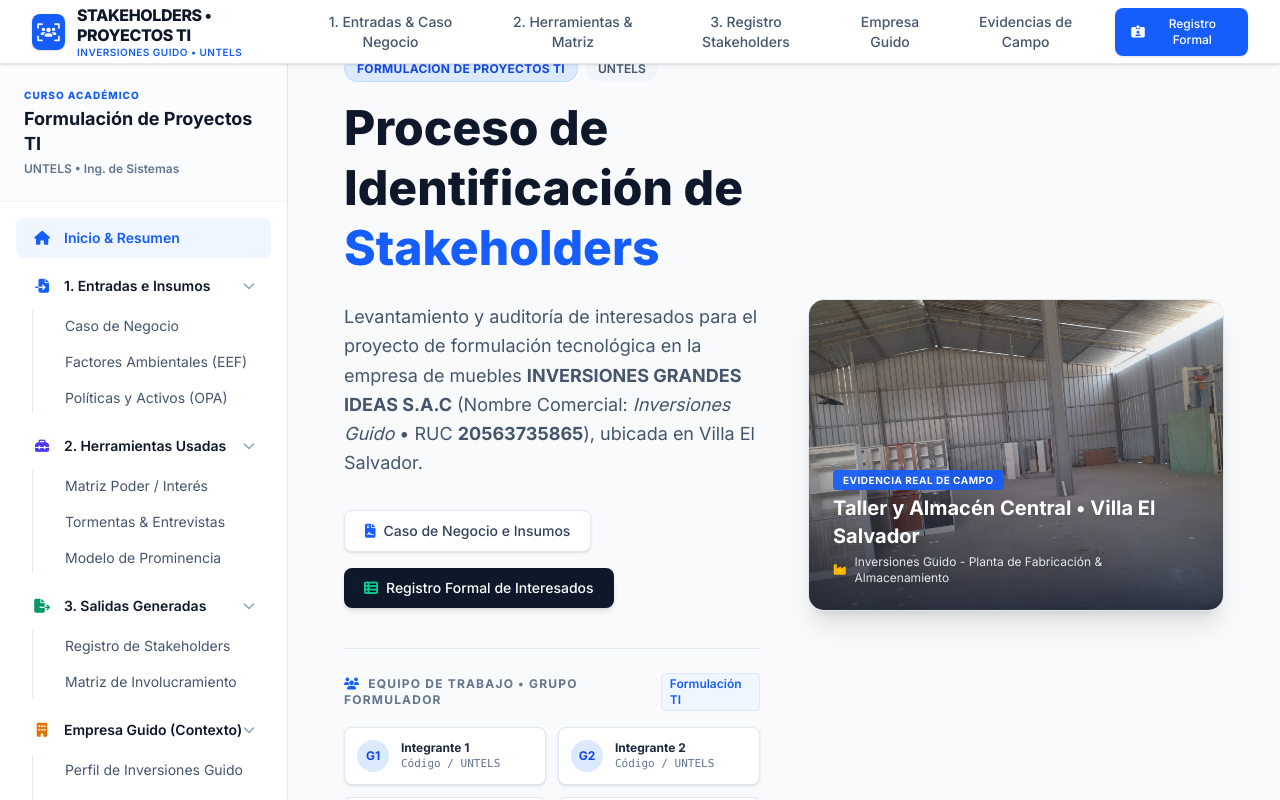
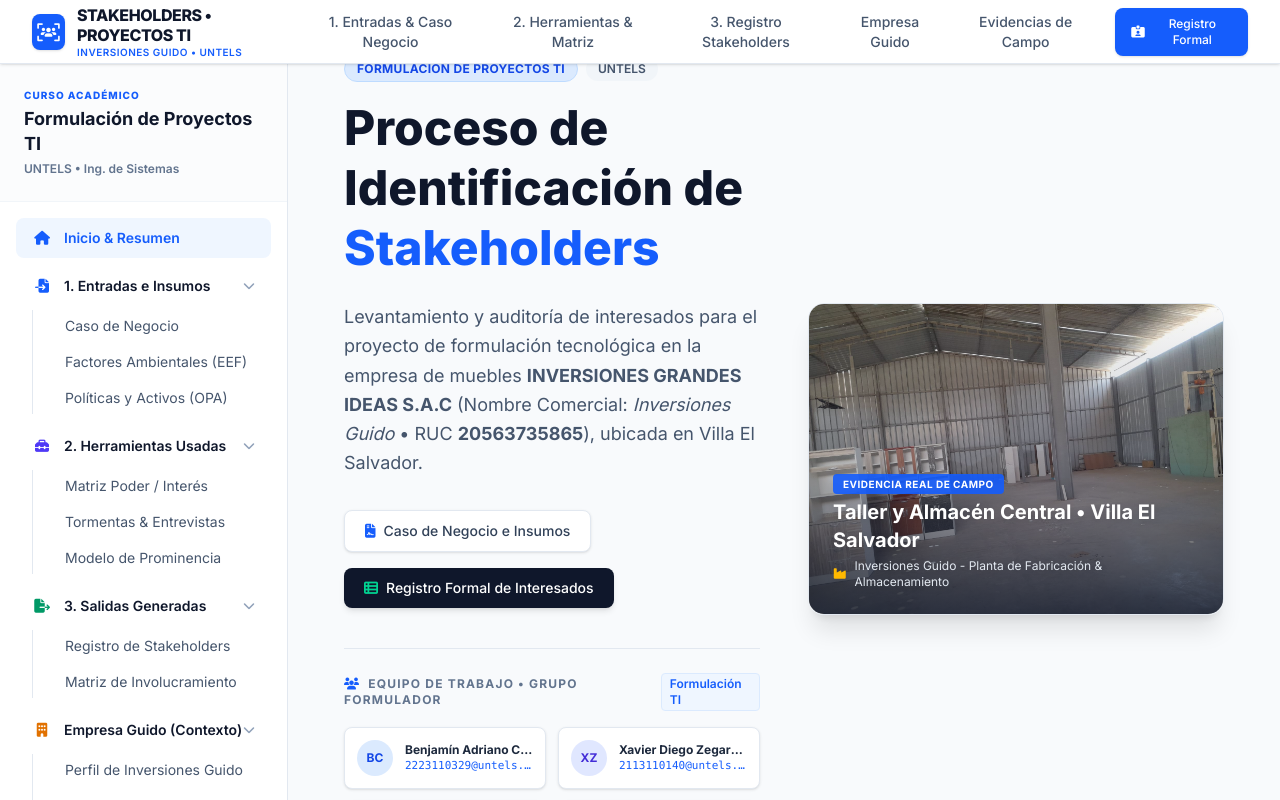
Before and after one commit to Mar-Ed/guido-blog, a Next.js app: page / in a window 1280 px wide. Built offline with nearby package versions, Linux system fonts and the light colour scheme.

Commit message:
feat: fix

```diff
--- a/app/page.tsx
+++ b/app/page.tsx
@@ -339,47 +339,55 @@
                 </div>
 
                 <div className="grid grid-cols-1 sm:grid-cols-2 gap-3 text-sm">
-                  {/* Integrante 1 */}
-                  <div className="p-3 bg-white rounded-lg border border-slate-200 shadow-sm flex items-center gap-3">
-                    <div className="w-8 h-8 rounded-full bg-blue-100 text-blue-700 flex items-center justify-center font-bold text-xs shrink-0">
-                      G1
+                  {/* Integrante 1: Benjamin Chipana */}
+                  <div className="p-3 bg-white rounded-lg border border-slate-200 shadow-sm flex items-center gap-3 hover:border-blue-300 transition-colors">
+                    <div className="w-9 h-9 rounded-full bg-blue-100 text-blue-700 flex items-center justify-center font-bold text-xs shrink-0">
+                      BC
                     </div>
-                    <div>
-                      <p className="font-bold text-slate-800 text-xs">Integrante 1</p>
-                      <p className="text-[11px] text-slate-500 font-mono">Código / UNTELS</p>
+                    <div className="min-w-0 flex-1">
+                      <p className="font-bold text-slate-800 text-xs truncate">Benjamín Adriano Chipana Bandera</p>
+                      <a href="mailto:2223110329@untels.edu.pe" className="text-[11px] text-blue-600 hover:underline font-mono block truncate">
+                        2223110329@untels.edu.pe
+                      </a>
                     </div>
                   </div>
 
-                  {/* Integrante 2 */}
-                  <div className="p-3 bg-white rounded-lg border border-slate-200 shadow-sm flex items-center gap-3">
-                    <div className="w-8 h-8 rounded-full bg-blue-100 text-blue-700 flex items-center justify-center font-bold text-xs shrink-0">
-                      G2
+                  {/* Integrante 2: Xavier Zegarra */}
+                  <div className="p-3 bg-white rounded-lg border border-slate-200 shadow-sm flex items-center gap-3 hover:border-blue-300 transition-colors">
+                    <div className="w-9 h-9 rounded-full bg-indigo-100 text-indigo-700 flex items-center justify-center font-bold text-xs shrink-0">
+                      XZ
                     </div>
-                    <div>
-                      <p className="font-bold text-slate-800 text-xs">Integrante 2</p>
-                      <p className="text-[11px] text-slate-500 font-mono">Código / UNTELS</p>
+                    <div className="min-w-0 flex-1">
+                      <p className="font-bold text-slate-800 text-xs truncate">Xavier Diego Zegarra Ortega</p>
+                      <a href="mailto:2113110140@untels.edu.pe" className="text-[11px] text-blue-600 hover:underline font-mono block truncate">
+                        2113110140@untels.edu.pe
+                      </a>
                     </div>
                   </div>
 
-                  {/* Integrante 3 */}
-                  <div className="p-3 bg-white rounded-lg border border-slate-200 shadow-sm flex items-center gap-3">
-                    <div className="w-8 h-8 rounded-full bg-blue-100 text-blue-700 flex items-center justify-center font-bold text-xs shrink-0">
-                      G3
+                  {/* Integrante 3: Jose Luis Alfaro */}
+                  <div className="p-3 bg-white rounded-lg border border-slate-200 shadow-sm flex items-center gap-3 hover:border-blue-300 transition-colors">
+                    <div className="w-9 h-9 rounded-full bg-emerald-100 text-emerald-700 flex items-center justify-center font-bold text-xs shrink-0">
+                      JA
                     </div>
-                    <div>
-                      <p className="font-bold text-slate-800 text-xs">Integrante 3</p>
-                      <p className="text-[11px] text-slate-500 font-mono">Código / UNTELS</p>
+                    <div className="min-w-0 flex-1">
+                      <p className="font-bold text-slate-800 text-xs truncate">Alfaro Mendoza José Luis</p>
+                      <a href="mailto:2223080086@untels.edu.pe" className="text-[11px] text-blue-600 hover:underline font-mono block truncate">
+                        2223080086@untels.edu.pe
+                      </a>
                     </div>
                   </div>
 
-                  {/* Integrante 4 */}
-                  <div className="p-3 bg-white rounded-lg border border-slate-200 shadow-sm flex items-center gap-3">
-                    <div className="w-8 h-8 rounded-full bg-blue-100 text-blue-700 flex items-center justify-center font-bold text-xs shrink-0">
-                      G4
+                  {/* Integrante 4: Marcelo Bilbao */}
+                  <div className="p-3 bg-white rounded-lg border border-slate-200 shadow-sm flex items-center gap-3 hover:border-blue-300 transition-colors">
+                    <div className="w-9 h-9 rounded-full bg-amber-100 text-amber-700 flex items-center justify-center font-bold text-xs shrink-0">
+                      MB
                     </div>
-                    <div>
-                      <p className="font-bold text-slate-800 text-xs">Integrante 4</p>
-                      <p className="text-[11px] text-slate-500 font-mono">Código / UNTELS</p>
+                    <div className="min-w-0 flex-1">
+                      <p className="font-bold text-slate-800 text-xs truncate">Marcelo Edmundo Bilbao Roca</p>
+                      <a href="mailto:2313010105@untels.edu.pe" className="text-[11px] text-blue-600 hover:underline font-mono block truncate">
+                        2313010105@untels.edu.pe
+                      </a>
                     </div>
                   </div>
                 </div>
```
Also changed, not shown: 1 other file (tests, documents, lock files or other folders).
